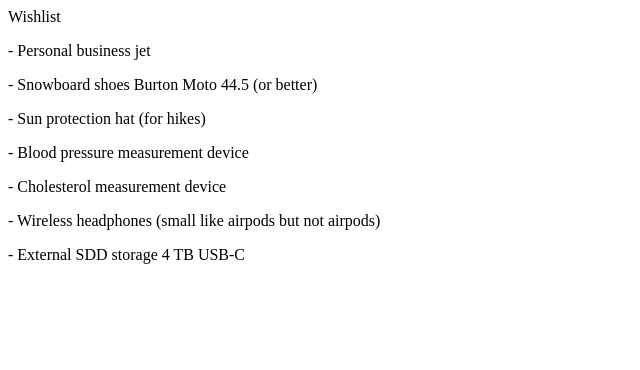
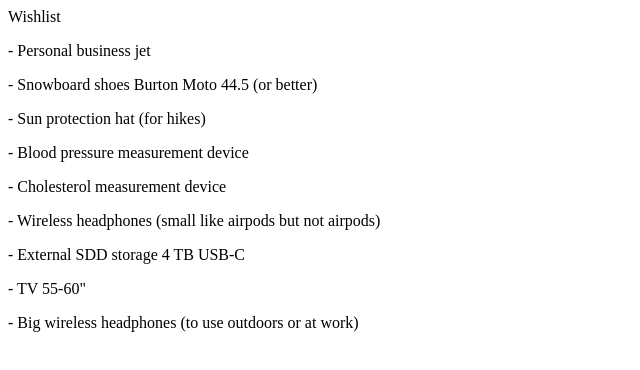
Before and after one commit to mop3emop3e/wishlist, a plain HTML site: page index.html in a window 1280 px wide. Shown: the whole page, without its empty margins (0-640 px from the left). Drawn offline with Linux system fonts and the light colour scheme.

Commit message:
Update index.html
Add 2 new lines

```diff
--- a/index.html
+++ b/index.html
@@ -18,6 +18,8 @@
 			<p>- Cholesterol measurement device</p>
 			<p>- Wireless headphones (small like airpods but not airpods)</p>
 			<p>- External SDD storage 4 TB USB-C</p>
+			<p>- TV 55-60"</p>
+			<p>- Big wireless headphones (to use outdoors or at work)</p>
 		</div>
 
 	</body>
```
